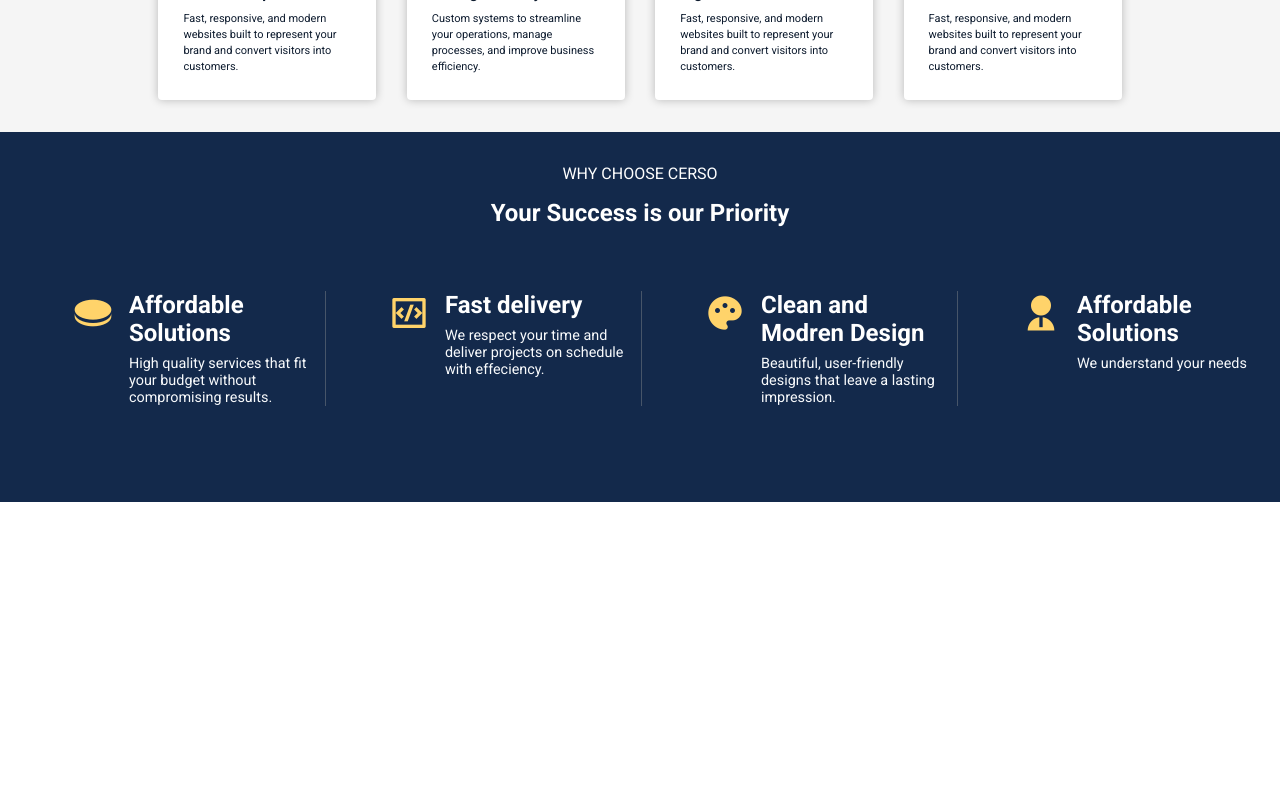
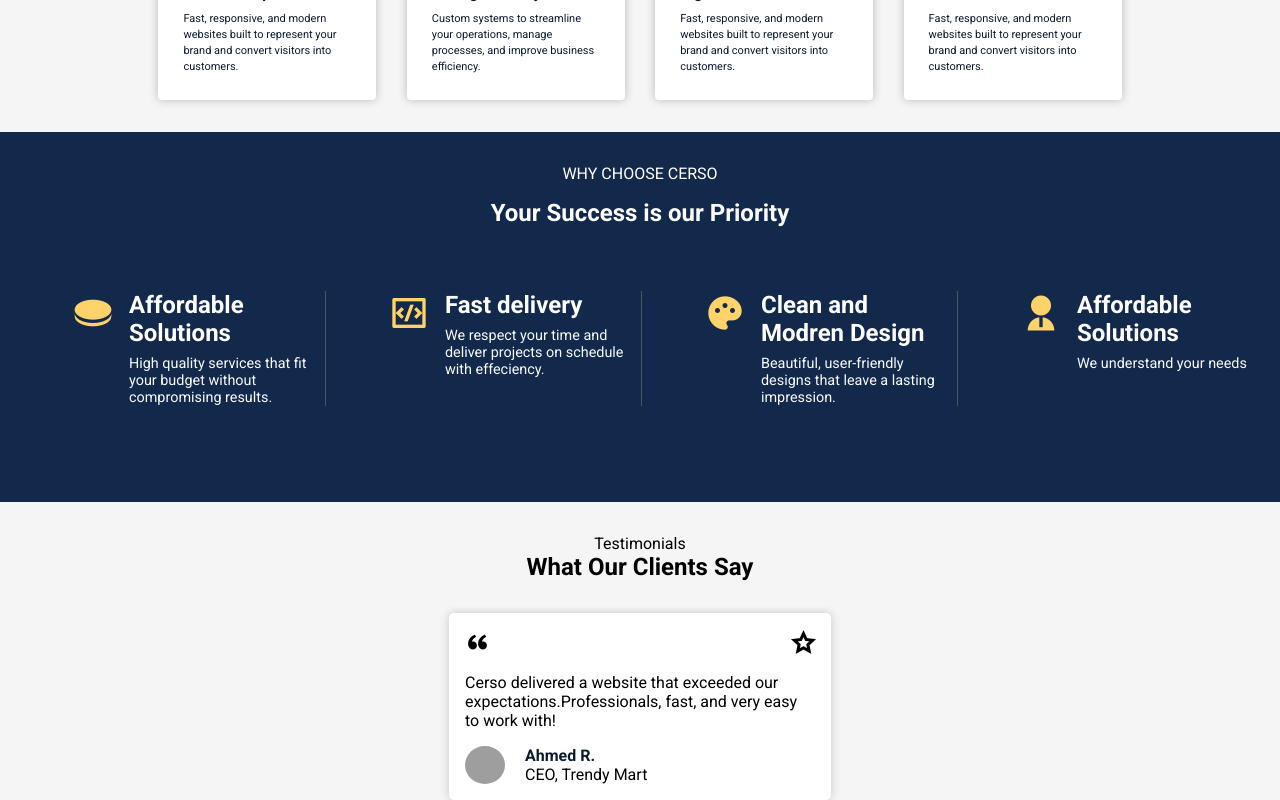
Before and after one commit to Riyan1545/Cerso_Task_1, a React app in the folder Frontend/: page / in a window 1280 px wide. Shown: the part 1166-1966 px from the top of the page. Before the commit the page ends 1668 px from the top, so only its background shows below. Built offline with nearby package versions, Linux system fonts and the light colour scheme; grey boxes are pictures that could not be loaded; the HTML template or start-up script is replaced by a standard one.

Commit message:
testimonial page

```diff
--- a/Frontend/src/components/common/Navbar/Navbar.css
+++ b/Frontend/src/components/common/Navbar/Navbar.css
@@ -70,3 +70,7 @@
     transform: scaleX(1);
     background-color: var(--accent);
 }
+
+@media (max-width: 800px) {
+
+}
--- a/Frontend/src/components/common/Navbar/Navbar.jsx
+++ b/Frontend/src/components/common/Navbar/Navbar.jsx
@@ -65,6 +65,15 @@ const Navbar = () => {
                 <YellowButton />
             </div>
 
+            <div className="sideNav">
+                <a className='nav-link-a' href='#home'>Home</a>
+                <a className='nav-link-a' href='#about'>About</a>
+                <a className='nav-link-a' href='#services'>Services</a>
+                <a className='nav-link-a' href='#process'>Process</a>
+                <a className='nav-link-a' href='#testimonials'>Testimonials</a>
+                <a className='nav-link-a' href='#contact'>Contact</a>
+            </div>
+
         </header>
     );
 };
--- /dev/null
+++ b/Frontend/src/components/common/Navbar/testimonials/testimonials.css
@@ -0,0 +1,61 @@
+.testimonial-section{
+    width: 100vw;
+    background-color: whitesmoke;
+}
+
+.testimonial-header{
+    width: 100%;
+    display: flex;
+    flex-direction: column;
+    align-items: center;
+    text-align: center;
+    padding: 2em 0;
+}
+
+.testimonial-card-user img{
+    width: 40px;
+    border-radius: 100%;
+}
+
+.testimonial-card-user{
+    display: flex;
+    gap: 20px;
+}
+
+.testimonial-card-header{
+    display: flex;
+    justify-content: space-between;
+}
+
+.testimonials-card-container{
+    width: 100%;
+    display: flex;
+    align-items: center;
+    justify-content: space-around;
+    gap: 1em;
+    flex-wrap: wrap;
+    /* padding: 1em; */
+}
+
+.testimonial-card{
+    width: 350px;
+    background-color: var(--text-light);
+    padding: 1em;
+    border-radius: 5px;
+    box-shadow: 0 0 10px #00000031;
+    display: flex;
+    flex-direction: column;
+    gap: 1em;
+    cursor: pointer;
+    transition: .3s ease;
+}
+
+#para{
+    color: var(--primary);
+    font-weight:bold;
+}
+
+.testimonial-card:hover{
+    transform: translateY(-3px);
+    box-shadow: 0 0 10px #00000018;
+}
--- /dev/null
+++ b/Frontend/src/components/common/Navbar/testimonials/testimonials.jsx
@@ -0,0 +1,40 @@
+import React from 'react';
+import './testimonials.css'
+
+const Testimonials = () => {
+
+  return (
+    <div id='testimonials'>
+      <section className='testimonial-section'>
+        <div className='testimonial-header'>
+            <p>Testimonials</p>
+            <h1>What Our Clients Say</h1>
+
+        </div>
+
+        <div className='testimonials-card-container'>
+            <div className='testimonial-card'>
+                <div className="testimonial-card-header">
+                    <h2><i className="ri-double-quotes-l"></i></h2>
+                    <h2><i className="ri-star-line"></i></h2>
+                </div>
+
+                <div className='testimonial-card-paragraph'>
+                    <p>Cerso delivered a website that exceeded our expectations.Professionals, fast, and very easy to work with!</p>
+                </div>
+
+                <div className='testimonial-card-user'>
+                    <img src="https://images.pexels.com/photos/15393590/pexels-photo-15393590.jpeg?_gl=1*185cjuf*_ga*Mjc3OTg2MDM5LjE3NTY3NDE0ODg.*_ga_8JE65Q40S6*czE3ODI3Mjk0MTkkbzgkZzEkdDE3ODI3Mjk0NDckajMyJGwwJGgw" alt="" />
+                    <div className='testimonial-card-user-info'>
+                            <p id='para'>Ahmed R.</p>
+                            <p>CEO, Trendy Mart</p>
+                    </div>
+                </div>
+            </div>
+        </div>
+      </section>
+    </div>
+  )
+}
+
+export default Testimonials
--- a/Frontend/src/pages/WhyUs/whyUs.jsx
+++ b/Frontend/src/pages/WhyUs/whyUs.jsx
@@ -1,4 +1,4 @@
-import React, { useRef } from 'react';
+import React, { useRef, useState } from 'react';
 import './whyUs.css'
 import { useGSAP } from '@gsap/react';
 import gsap from 'gsap';
@@ -8,6 +8,8 @@ import { ScrollTrigger } from 'gsap/ScrollTrigger';
 gsap.registerPlugin(ScrollTrigger);
 
 const WhyUs = () => {
+
+    const [showMenu, setShowMenu] = useState(false)
 
     const whyRef = useRef(null);
 
--- a/Frontend/src/pages/home/home.jsx
+++ b/Frontend/src/pages/home/home.jsx
@@ -9,6 +9,7 @@ import WhyUs from '../WhyUs/whyUs';
 
 import About from '../about/about';
 import Service from '../services/service';
+import Testimonials from '../../components/common/Navbar/testimonials/testimonials';
 
 const Home = () => {
   const heroRef = useRef(null);
@@ -67,6 +68,8 @@ const Home = () => {
 
       <Service />
       <WhyUs />
+
+      <Testimonials />
     </div>
   )
 }
--- /dev/null
+++ b/Frontend/src/pages/testimonials/testimonials.jsx
@@ -0,0 +1,11 @@
+import React from 'react'
+
+const Testimonials = () => {
+  return (
+    <div id='testimonials'>
+
+    </div>
+  )
+}
+
+export default Testimonials
```
Also changed, not shown: Frontend/src/pages/testimonials/testimonials.css (added).
